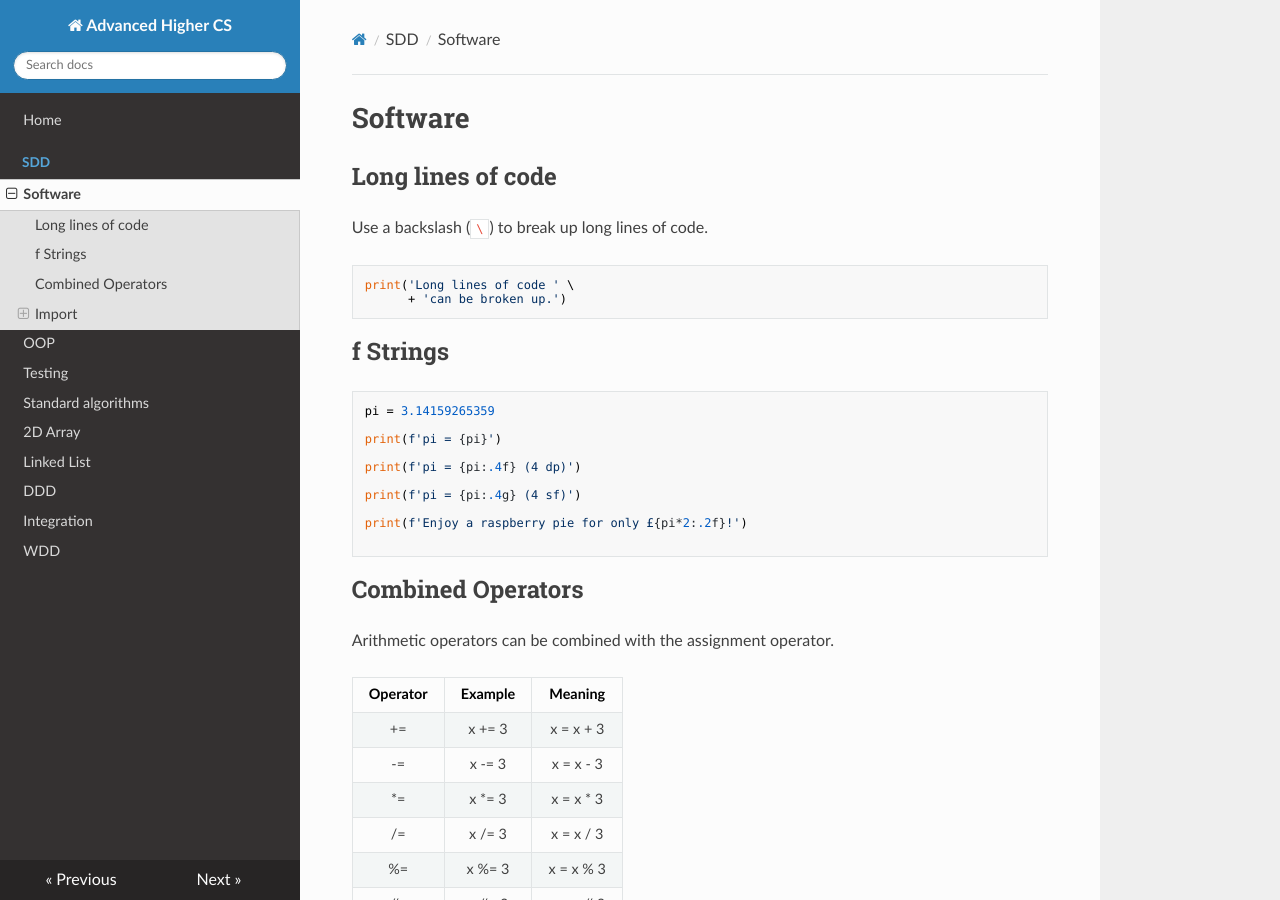
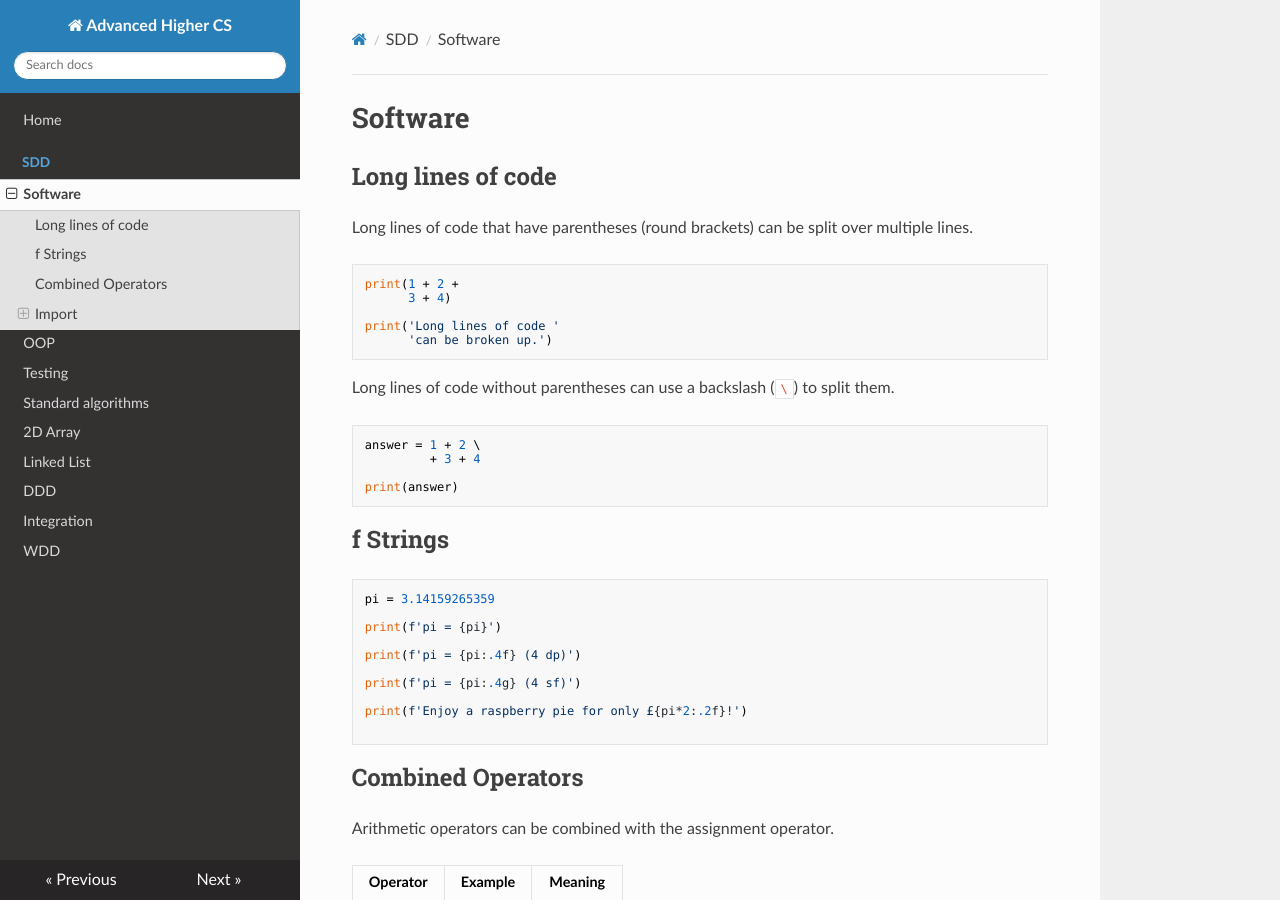
Before and after one commit to MrFriendCS/AH-CS, an MkDocs documentation site: the page built from docs/sdd/AH-CS-SDD.md, in a window 1280 px wide and 900 px high. Built offline with MkDocs 1.6.1, drawn with Linux system fonts in a browser that asks for light colours; nearby versions of some CDN libraries.

Commit message:
Update AH-CS-SDD.md

````diff
--- a/docs/sdd/AH-CS-SDD.md
+++ b/docs/sdd/AH-CS-SDD.md
@@ -2,11 +2,23 @@
 
 ## Long lines of code
 
-Use a backslash (`\`) to break up long lines of code.
+Long lines of code that have parentheses (round brackets) can be split over multiple lines.
 
 ``` python
-print('Long lines of code ' \
-      + 'can be broken up.')
+print(1 + 2 +
+      3 + 4)
+
+print('Long lines of code '
+      'can be broken up.')
+```
+
+Long lines of code without parentheses can use a backslash (`\`) to split them.
+
+``` python
+answer = 1 + 2 \
+         + 3 + 4
+
+print(answer)
 ```
 
 
````
